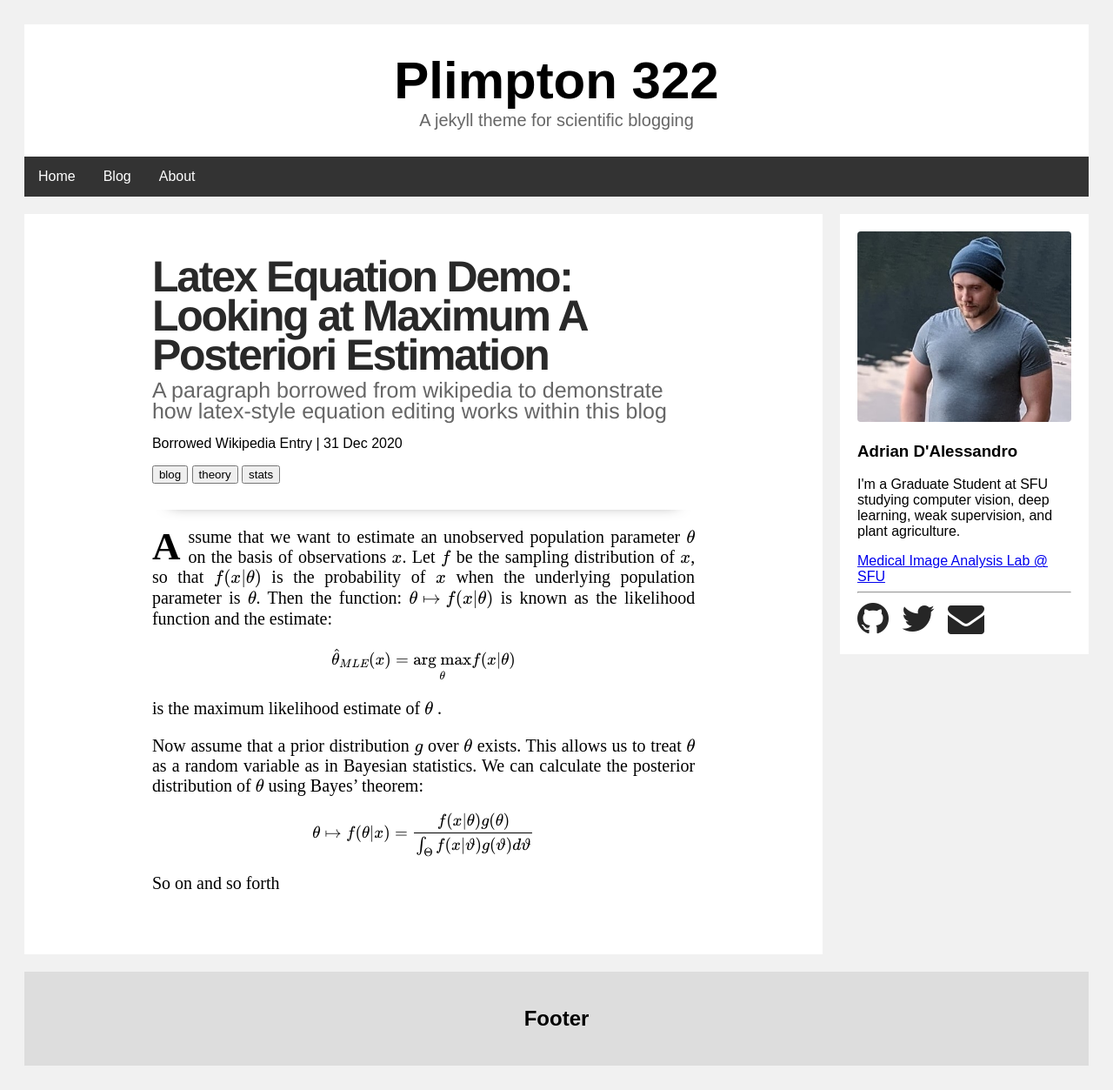
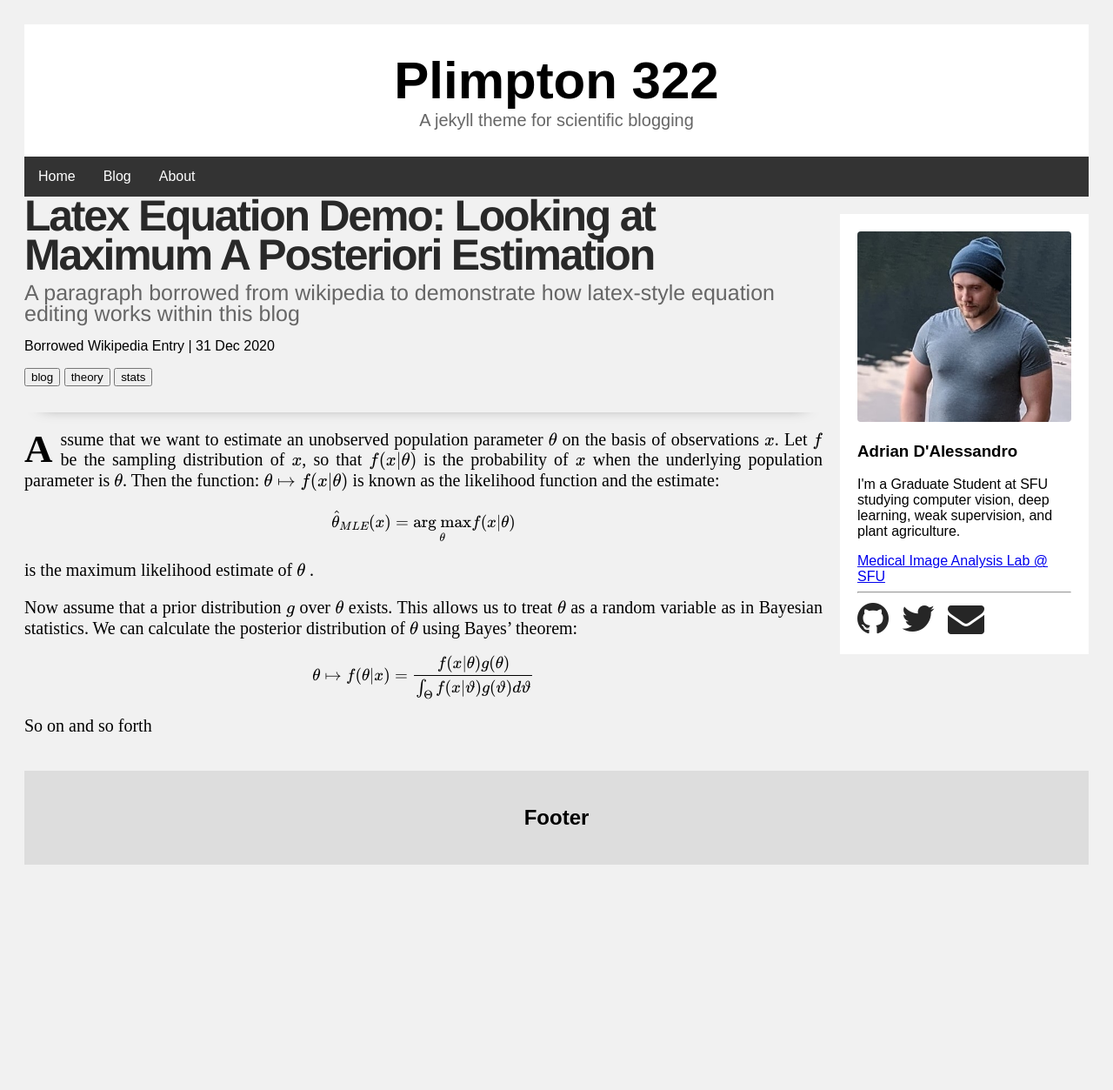
Before and after one commit to adrian-dalessandro/Plimpton322, a Jekyll site: the page built from _posts/2020-12-31-example-latex-math.md, in a window 1280 px wide. Shown: the whole page at 87% size. Built offline with Jekyll 4.4.1, drawn with Linux system fonts in a browser that asks for light colours; formulas are drawn with MathJax 3; after the commit the page ends 1022 px from its top, so only the background shows below that.

Commit message:
Update post.html

```diff
--- a/_layouts/post.html
+++ b/_layouts/post.html
@@ -13,7 +13,7 @@
   <body>
     {% include header.html %}
     {% capture post_content %}
-    <div class="card">
+    <div class="post-card">
       <div class="post-header">
         <h1><b>{{ page.title }}</b></h1>
         <p> {{page.tagline}} </p>
```
